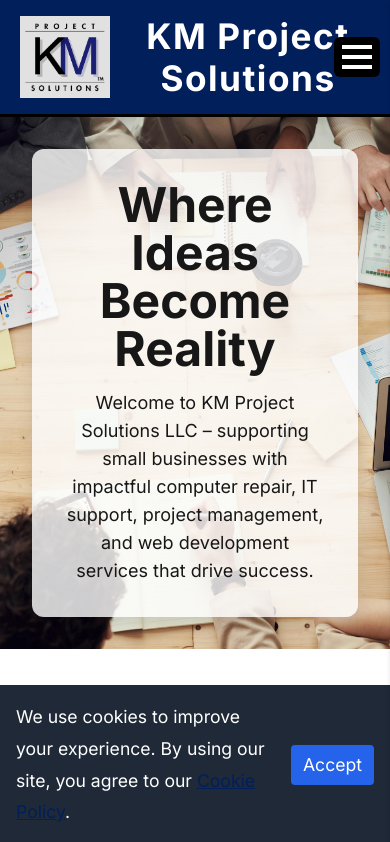
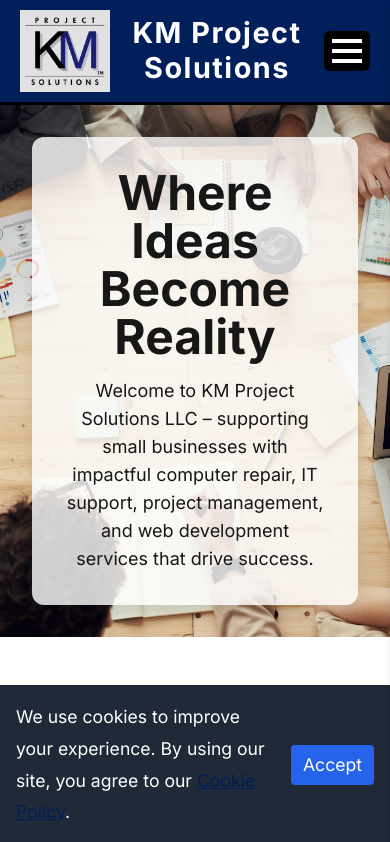
Before and after one commit to kaneAmiller/business-website, a Next.js app: page / in a window 390 px wide. Shown: the top 842 px of the page. Built offline with nearby package versions, Linux system fonts and the light colour scheme.

Commit message:
Updated globals.css

```diff
--- a/src/styles/globals.css
+++ b/src/styles/globals.css
@@ -330,24 +330,34 @@ h2 {
   opacity: 1;
 }
 
-/* Responsive Design: Show Hamburger on Mobile */
 @media (max-width: 768px) {
-  .hamburger {
+  .site-header {
     display: flex;
-    position: absolute;
-    right: 10px;
-    top: 50%;
-    transform: translateY(-50%);
+    align-items: center;
+    justify-content: center; /* Center everything horizontally */
+    padding: 10px 20px;
+    position: relative;
   }
 
-  .site-header {
-    flex-direction: column;
-    padding: 15px 20px;
+  .logo {
+    max-height: 40px;
+    margin-right: auto; /* Pushes logo to the far left */
   }
 
   .site-title {
-    font-size: 2.2rem;
+    font-size: 1.8rem;
     line-height: 1.2;
+    text-align: center;
+    flex-shrink: 1; /* Ensures title doesn't overflow */
+    margin: 0 auto; /* Center title between logo and burger */
+    max-width: 60%; /* Prevents title from taking up too much space */
+  }
+
+  .hamburger {
+    display: flex;
+    position: relative;
+    margin-left: auto; /* Push hamburger to the far right */
+    top: 0;
   }
 
   .site-navigation {
@@ -356,12 +366,10 @@ h2 {
     right: 0;
     height: 100%;
     width: 250px;
-    flex-direction: column;
     background-color: var(--primary-color);
     transform: translateX(100%);
     transition: transform 0.3s ease;
-    z-index: 1001; /* Higher z-index to cover the hamburger menu */
-    box-shadow: 0 2px 5px rgba(0, 0, 0, 0.1);
+    z-index: 1001;
   }
 
   .site-navigation.open {
@@ -375,11 +383,6 @@ h2 {
     padding-top: 2rem;
   }
 
-  .nav-list li {
-    width: 100%;
-    text-align: center;
-  }
-
   .nav-list li a {
     display: block;
     padding: 1rem;
```
